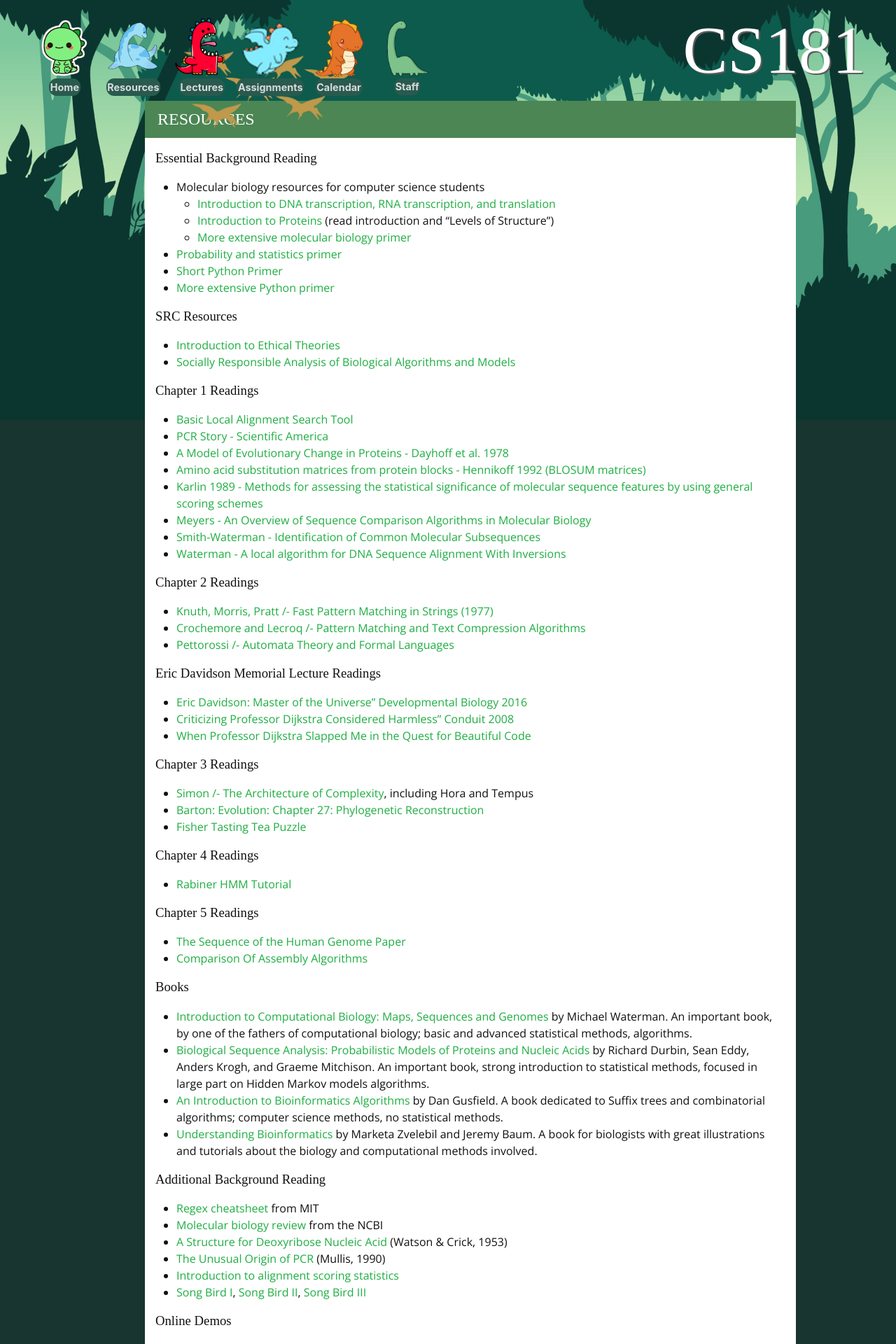
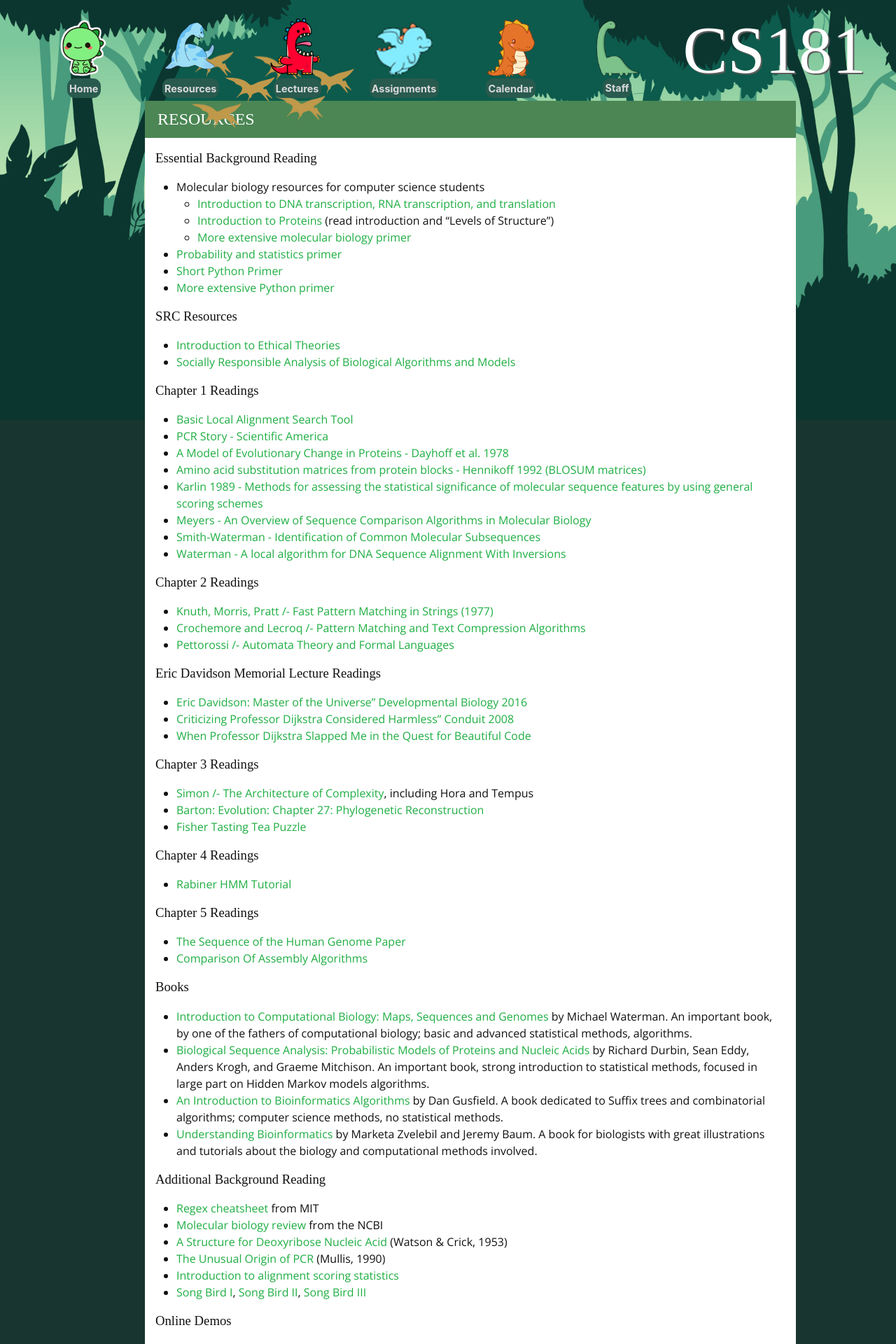
Before and after one commit to brown-cs181/brown-cs181.github.io, a Jekyll site: the page built from resources.md, in a window 1280 px wide. Shown: the top 1920 px of the page at 70% size. Built offline with Jekyll 4.4.1, drawn with Linux system fonts in a browser that asks for light colours; some web fonts are replaced.

Commit message:
quality of life visual stuff

```diff
--- a/_sass/minima/_base.scss
+++ b/_sass/minima/_base.scss
@@ -118,7 +118,6 @@ a {
 
   &:hover {
     color: $link-hover-color;
-    text-decoration: underline;
   }
 
   .social-media-list &:hover {
--- a/assets/css/style.scss
+++ b/assets/css/style.scss
@@ -17,7 +17,7 @@
   display: flex;
   flex-direction: row;
   flex-wrap: wrap;
-  gap: 20px;
+  gap: 2em;
 
     .staff {
       width: fit-content;
@@ -155,11 +155,19 @@
     cursor: pointer;
     border-radius: 10px;
     padding: 5px;
+    padding-left: 2em;
+    padding-right: 2em;
     transition: 0.3s ease;
     min-width: 85px;
     max-width: 48%;
 
+
     .image {
+      transition: transform 0.2s ease-in-out;
+    }
+
+    .image:hover {
+      transform: scale(1.1) rotate(1.5deg);
     }
 
     .text {
@@ -171,7 +179,7 @@
       font-size: 0.9rem;
       background-color: #295a4e;
       border-radius: 0.7rem;
-      padding: 0.1rem;
+      padding: 0.2rem;
     }
   }
 }
```
Also changed, not shown: calendars.md (+1 -1 lines), resources.md (+1 -0 lines), 5 other files.
